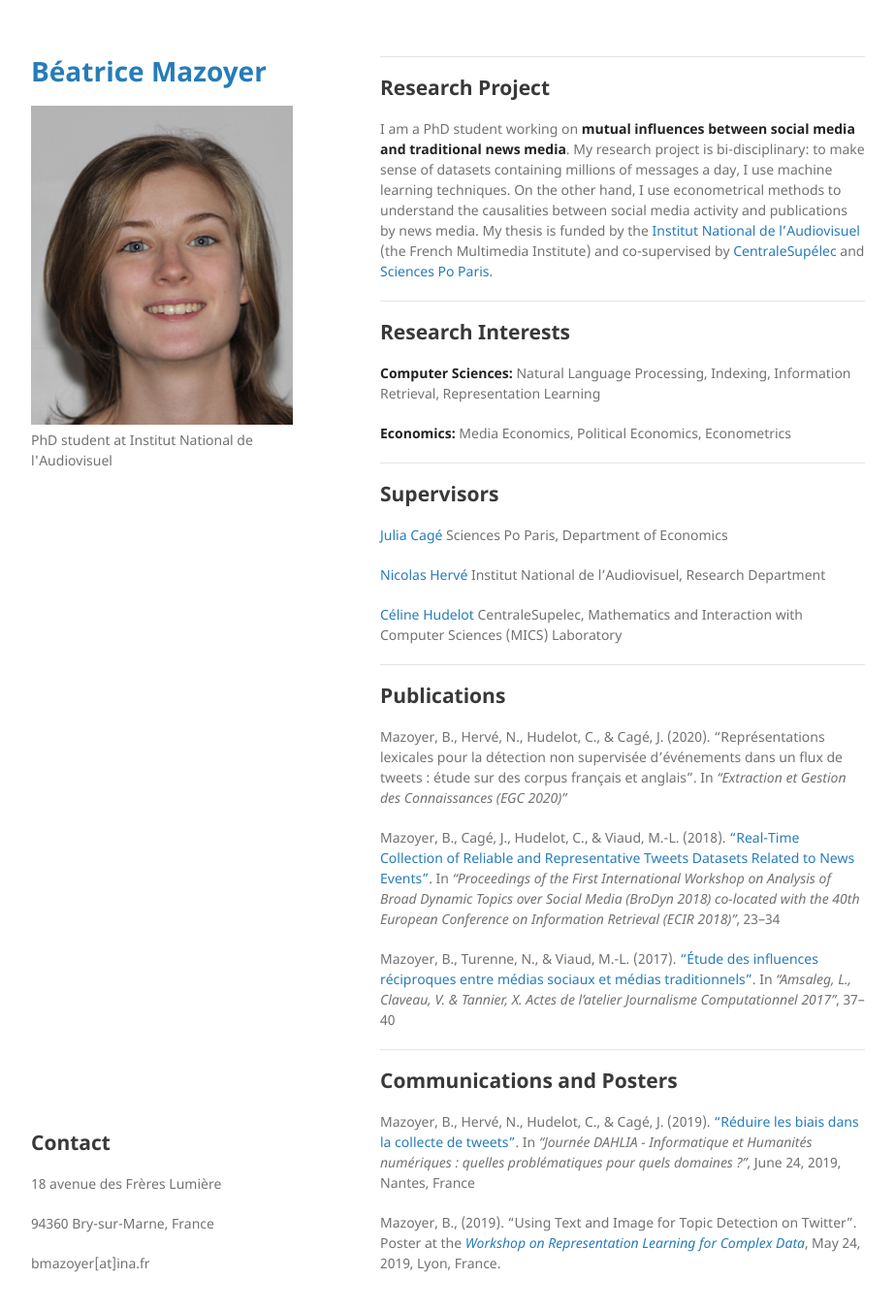
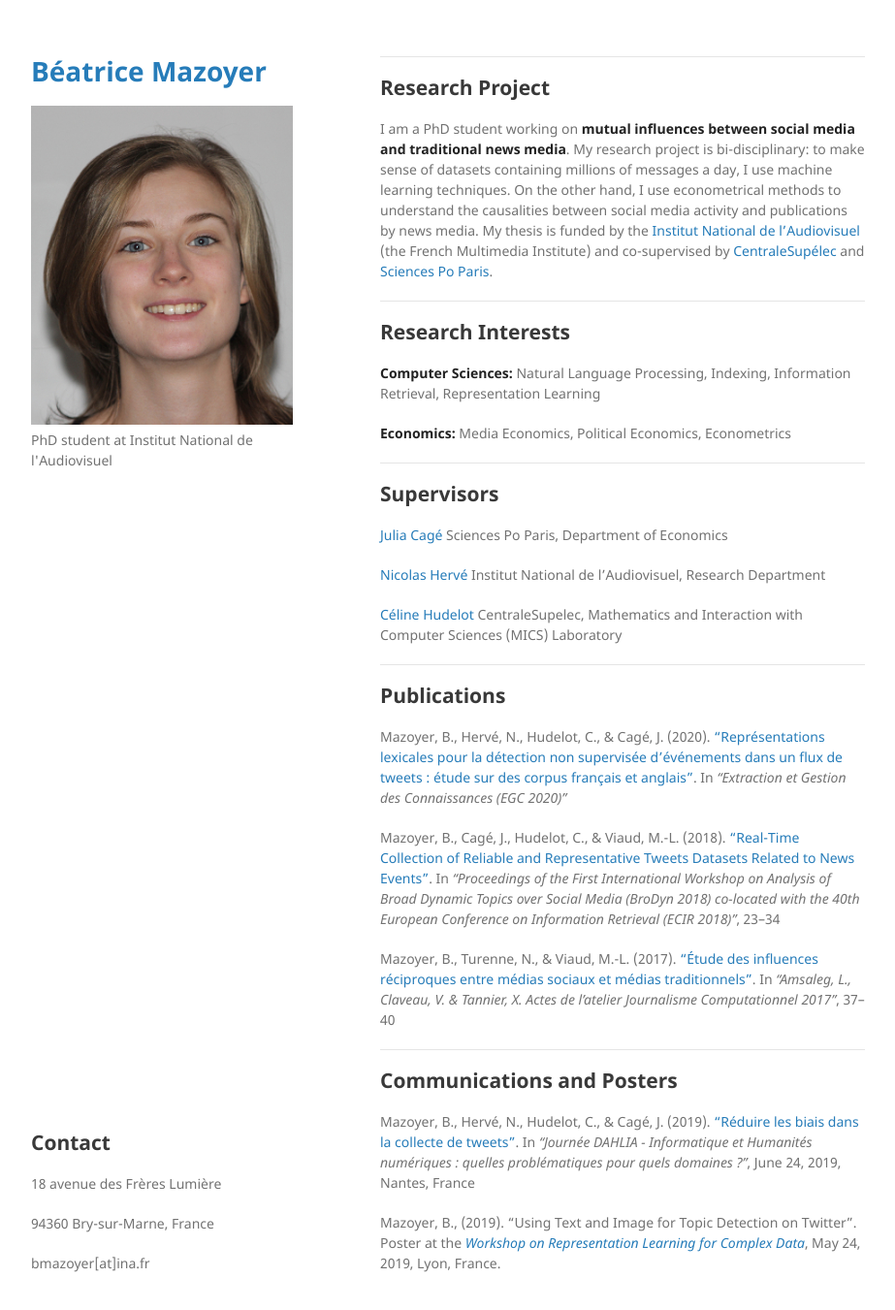
Before and after one commit to bmaz/bmaz.github.io, a Jekyll site: the page built from index.md, in a window 1280 px wide and 1383 px high. Shown: the top 1351 px of the window at 97% size, without its empty margins (178-1101 px from the left). Built offline with Jekyll 4.4.1, drawn with Linux system fonts in a browser that asks for light colours; part of the change alters nothing that is shown.

```diff
--- a/index.md
+++ b/index.md
@@ -35,9 +35,9 @@ Media Economics, Political Economics, Econometrics
 ***
 
 ## Publications
-Mazoyer, B., Hervé, N., Hudelot, C., & Cagé, J. (2020). “Représentations lexicales pour
+Mazoyer, B., Hervé, N., Hudelot, C., & Cagé, J. (2020). [“Représentations lexicales pour
 la détection non supervisée d’événements dans un flux de tweets : étude sur des corpus
-français et anglais”. In *“Extraction et Gestion des Connaissances (EGC 2020)”*
+français et anglais”](https://arxiv.org/abs/2001.04139). In *“Extraction et Gestion des Connaissances (EGC 2020)”*
 
 Mazoyer, B., Cagé, J., Hudelot, C., & Viaud, M.-L. (2018). [“Real-Time Collection of Reliable
 and Representative Tweets Datasets Related to News Events”](http://ceur-ws.org/Vol-2078/paper2.pdf).
```
